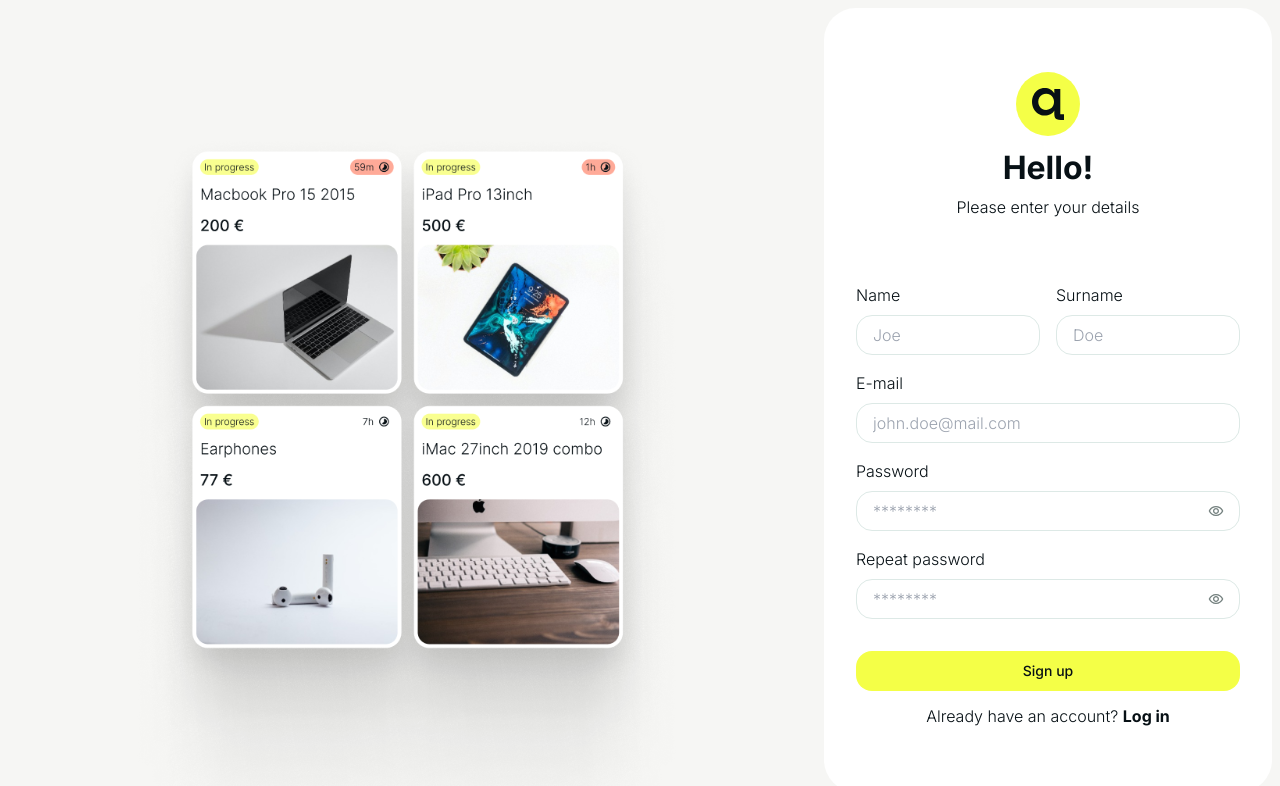
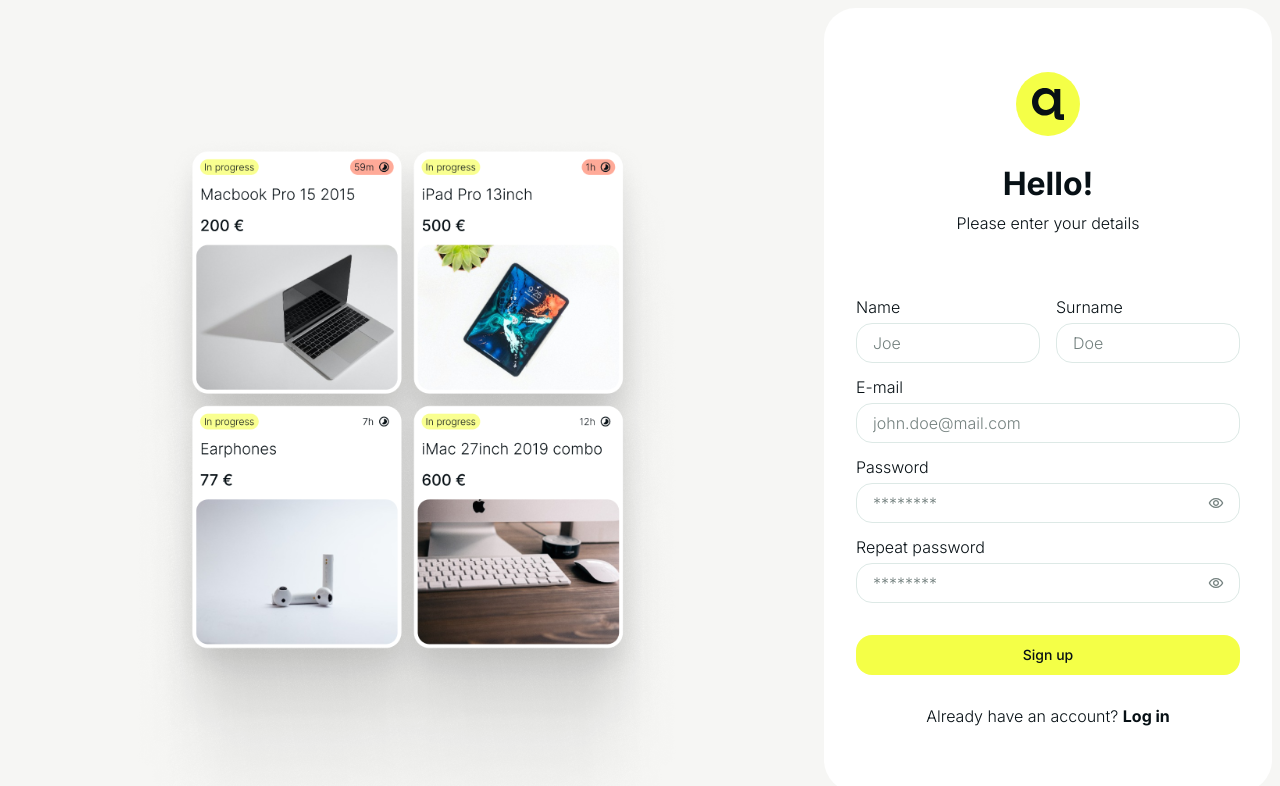
Before and after one commit to perkzen/auctionbay-frontend, a Next.js app: page /signup in a window 1280 px wide. Shown: the top 786 px of the page. Built offline with nearby package versions, Linux system fonts and the light colour scheme; no server answers.

Commit message:
feat: add label component

```diff
--- a/src/components/pages/forgot-password/forgot-password-form.tsx
+++ b/src/components/pages/forgot-password/forgot-password-form.tsx
@@ -30,17 +30,13 @@
         className={'flex w-[384px] flex-col gap-4'}
         onSubmit={handleSubmit(onSubmit)}
       >
-        <div className={'flex flex-col gap-2'}>
-          <label className={'font-light'} htmlFor={'email'}>
-            E-mail
-          </label>
         <Input
           {...register('email')}
           placeholder={'john.doe@mail.com'}
           id={'email'}
+          label={'E-mail'}
           error={errors.email?.message}
         />
-        </div>
         <Button className={'mt-4'}>Reset password</Button>
       </form>
 
--- a/src/components/pages/login/login-form.tsx
+++ b/src/components/pages/login/login-form.tsx
@@ -43,28 +43,22 @@
       className={'flex w-[384px] flex-col gap-4'}
       onSubmit={handleSubmit(onSubmit)}
     >
-      <div className={'flex flex-col gap-2'}>
-        <label className={'font-light'} htmlFor={'email'}>
-          E-mail
-        </label>
       <Input
         {...register('email')}
         placeholder={'john.doe@mail.com'}
         id={'email'}
+        label={'E-mail'}
         error={errors.email?.message}
       />
-      </div>
-      <div className={'flex flex-col gap-2'}>
-        <label className={'font-light'} htmlFor={'password'}>
-          Password
-        </label>
+
       <PasswordInput
         {...register('password')}
         id={'password'}
+        label={'Password'}
         placeholder={'********'}
         error={errors.password?.message}
       />
-      </div>
+
       <Link
         href={PublicRoute.FORGOT_PASSWORD}
         className={'ml-auto text-xs font-light text-tertiary'}
--- a/src/components/pages/signup/signup-form.tsx
+++ b/src/components/pages/signup/signup-form.tsx
@@ -40,62 +40,47 @@
   return (
     <form className={'flex flex-col gap-4'} onSubmit={handleSubmit(onSubmit)}>
       <div className={'flex flex-row gap-4'}>
-        <div className={'flex flex-col gap-2'}>
-          <label className={'font-light'} htmlFor={'firstname'}>
-            Name
-          </label>
         <Input
           {...register('firstname')}
           placeholder={'Joe'}
           id={'firstname'}
+          label={'Name'}
           error={errors.firstname?.message}
         />
-        </div>
-        <div className={'flex flex-col gap-2'}>
-          <label className={'font-light'} htmlFor={'firstname'}>
-            Surname
-          </label>
+
         <Input
           {...register('lastname')}
           placeholder={'Doe'}
           id={'lastname'}
+          label={'Surname'}
           error={errors.lastname?.message}
         />
       </div>
-      </div>
-      <div className={'flex flex-col gap-2'}>
-        <label className={'font-light'} htmlFor={'email'}>
-          E-mail
-        </label>
+
       <Input
         {...register('email')}
         placeholder={'john.doe@mail.com'}
         id={'email'}
+        label={'E-mail'}
         error={errors.email?.message}
       />
-      </div>
-      <div className={'flex flex-col gap-2'}>
-        <label className={'font-light'} htmlFor={'password'}>
-          Password
-        </label>
+
       <PasswordInput
         {...register('password')}
         id={'password'}
         placeholder={'********'}
+        label={'Password'}
         error={errors.password?.message}
       />
-      </div>
-      <div className={'flex flex-col gap-2'}>
-        <label className={'font-light'} htmlFor={'repeatPassword'}>
-          Repeat password
-        </label>
+
       <PasswordInput
         {...register('repeatPassword')}
         id={'repeatPassword'}
         placeholder={'********'}
+        label={'Repeat password'}
         error={errors.repeatPassword?.message}
       />
-      </div>
+
       <Button className={'mt-4'}>Sign up</Button>
     </form>
   );
--- a/src/components/ui/input.tsx
+++ b/src/components/ui/input.tsx
@@ -1,24 +1,27 @@
 import * as React from 'react';
 import { cn } from '@/libs/utils';
 import { forwardRef } from 'react';
+import { Label } from '@/components/ui/label';
 
 export interface InputProps
   extends React.InputHTMLAttributes<HTMLInputElement> {
   error?: string;
+  label?: string;
 }
 
 const Input = forwardRef<HTMLInputElement, InputProps>(
-  ({ className, type, ...props }, ref) => {
+  ({ className, type, label, ...props }, ref) => {
     const errorClass = props.error
       ? 'border-red-500 focus:border-red-500 focus-visible:border-red-500'
       : '';
 
     return (
-      <>
+      <div className={'flex flex-col'}>
+        {label && <Label htmlFor={props.id}>{label}</Label>}
         <input
           type={type}
           className={cn(
-            'placeholder:text-tertiary flex h-10 w-full rounded-2xl border border-tertiary-200 bg-white px-4 py-2 font-medium placeholder:font-light placeholder:text-tertiary-200  focus-visible:border-primary-100 focus-visible:outline-none disabled:cursor-not-allowed disabled:opacity-50',
+            'placeholder:text-tertiary-200 flex h-10 w-full rounded-2xl border border-tertiary-200 bg-white px-4 py-2 font-medium placeholder:font-light placeholder:text-tertiary  focus-visible:border-primary-100 focus-visible:outline-none disabled:cursor-not-allowed disabled:opacity-50',
             errorClass,
             className
           )}
@@ -30,7 +33,7 @@
             {props.error}
           </small>
         )}
-      </>
+      </div>
     );
   }
 );
--- /dev/null
+++ b/src/components/ui/label.tsx
@@ -0,0 +1,26 @@
+'use client';
+
+import * as React from 'react';
+import * as LabelPrimitive from '@radix-ui/react-label';
+import { cva, type VariantProps } from 'class-variance-authority';
+
+import { cn } from '@/libs/utils';
+
+const labelVariants = cva(
+  'font-light mb-2 leading-none peer-disabled:cursor-not-allowed peer-disabled:opacity-70'
+);
+
+const Label = React.forwardRef<
+  React.ElementRef<typeof LabelPrimitive.Root>,
+  React.ComponentPropsWithoutRef<typeof LabelPrimitive.Root> &
+    VariantProps<typeof labelVariants>
+>(({ className, ...props }, ref) => (
+  <LabelPrimitive.Root
+    ref={ref}
+    className={cn(labelVariants(), className)}
+    {...props}
+  />
+));
+Label.displayName = LabelPrimitive.Root.displayName;
+
+export { Label };
--- a/src/components/ui/password-input.tsx
+++ b/src/components/ui/password-input.tsx
@@ -1,22 +1,14 @@
-import { forwardRef, InputHTMLAttributes, useState } from 'react';
-import { Input } from '@/components/ui/input';
+import { forwardRef, useState } from 'react';
+import { Input, InputProps } from '@/components/ui/input';
 import EyeIcon from '@/assets/icons/Eye.svg';
 import Image from 'next/image';
-import * as React from 'react';
+import { cn } from '@/libs/utils';
 
-interface PasswordInputProps
-  extends Omit<InputHTMLAttributes<HTMLInputElement>, 'type'> {
-  error?: string;
-}
+interface PasswordInputProps extends Omit<InputProps, 'type'> {}
 
 const PasswordInput = forwardRef<HTMLInputElement, PasswordInputProps>(
   (props, ref) => {
     const [showPassword, setShowPassword] = useState(false);
-    const { error, ...rest } = props;
-
-    const errorClass = props.error
-      ? 'border-red-500 focus:border-red-500 focus-visible:border-red-500'
-      : '';
 
     const onTogglePassword = () => {
       setShowPassword((prev) => !prev);
@@ -26,14 +18,17 @@
       <>
         <div className={'relative'}>
           <Input
-            {...rest}
+            {...props}
             type={showPassword ? 'text' : 'password'}
             ref={ref}
-            className={error && errorClass}
           />
           <button
             type="button"
-            className="absolute inset-y-0 right-0 flex cursor-pointer items-center pr-4"
+            className={cn(
+              'absolute right-0 top-3  flex cursor-pointer items-center pr-4',
+              props.label && '-bottom-6 top-0',
+              props.error && props.label && '-top-4'
+            )}
             onClick={onTogglePassword}
           >
             <Image
@@ -44,11 +39,6 @@
             />
           </button>
         </div>
-        {props.error && (
-          <small className={'text-sm font-light text-red-500'}>
-            {props.error}
-          </small>
-        )}
       </>
     );
   }
```
Lines whose indentation alone changed are shown as unchanged.
